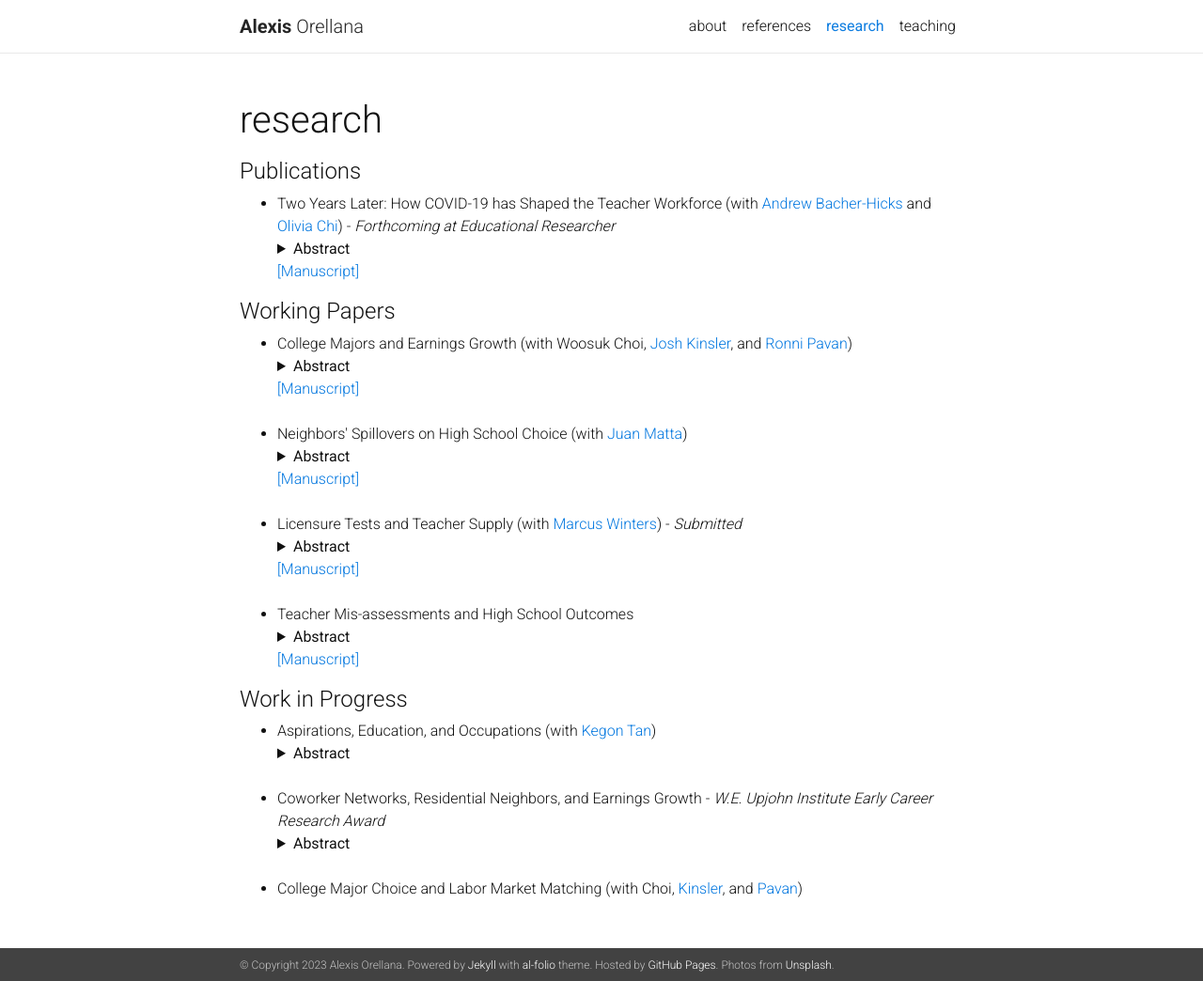
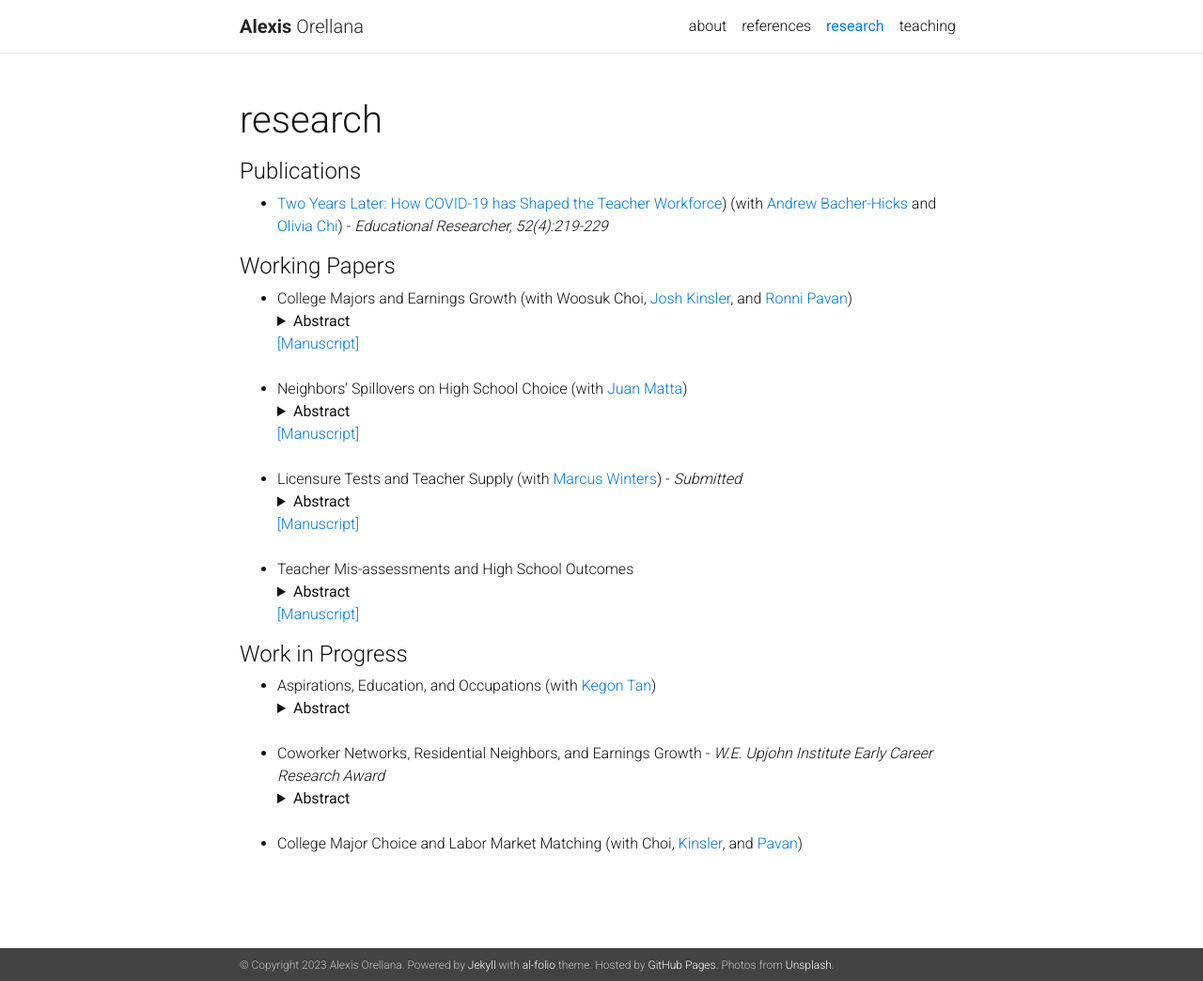
Before and after one commit to alexisorellana/alexisorellana.github.io, a Jekyll site: the page built from _pages/research.md, in a window 1280 px wide and 1044 px high. Shown: the whole window at 94% size. Built offline with Jekyll 4.4.1, drawn with Linux system fonts in a browser that asks for light colours; nearby versions of some CDN libraries; a style sheet for code colours, icons or effects is not loaded.

Commit message:
update 05-10

```diff
--- a/_pages/research.md
+++ b/_pages/research.md
@@ -10,15 +10,7 @@ nav: true
 #### Publications
 <ul>
 
-<li> Two Years Later: How COVID-19 has Shaped the Teacher Workforce (with <a href="https://www.andrewbacherhicks.com/home" target="_blank">Andrew Bacher-Hicks</a> and <a href="https://www.oliviachi.com" target="_blank">Olivia Chi</a>) - <em> Forthcoming at Educational Researcher </em> </li>
-<details>
-<summary><b>Abstract</b></summary>
-
-The unprecedented challenges of teaching during COVID-19 prompted fears of a mass exodus from the profession. We examine the extent to which these fears were realized using administrative records of Massachusetts teachers between 2015-16 and 2021-22. Relative to pre-pandemic levels, average turnover rates were similar going into the fall of 2020 but increased by 17 percent (from 15.0 to 17.5) going into the fall of 2021. The fall 2021 increases were particularly high among newly hired teachers (31 percent increase), but were lower among Black and Hispanic/Latinx teachers (5 percent increases among both groups). Gaps in turnover rates between schools serving higher and lower concentrations of economically disadvantaged students narrowed during the first 18 months of the pandemic. The same holds true for gaps in turnover between schools serving higher and lower shares of Black and Hispanic/Latinx students. Together, these findings highlight important differences in teachers’ responses to the pandemic across subgroups, as well as the need to improve early-career retention to ensure long-term stability within the teacher workforce.
-
-</details>
-
-<a href="{{ site.baseurl }}/assets/pdf/covid_WP.pdf" target="_blank">[Manuscript]</a>
+<li> <a href="https://doi.org/10.3102/0013189X231153659" target="_blank">Two Years Later: How COVID-19 has Shaped the Teacher Workforce</a>) (with <a href="https://www.andrewbacherhicks.com/home" target="_blank">Andrew Bacher-Hicks</a> and <a href="https://www.oliviachi.com" target="_blank">Olivia Chi</a>) - <em> Educational Researcher, 52(4):219-229 </em> </li>
 
 </ul>
 
```
